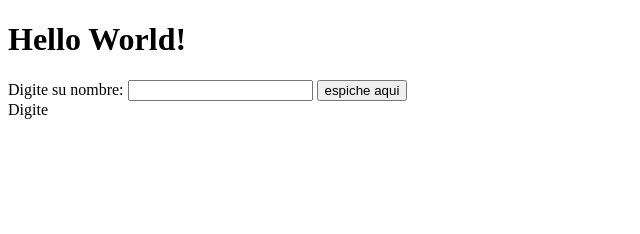
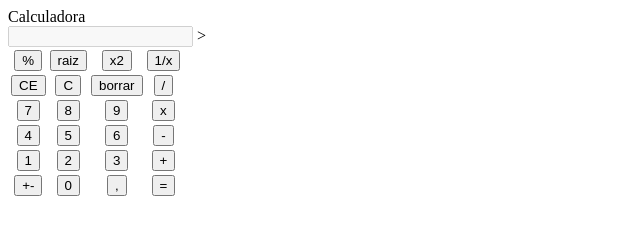
Before and after one commit to softwareiiuptc/taller1408, a plain HTML site: page index.html in a window 1280 px wide. Shown: the whole page, without its empty margins (0-640 px from the left). Drawn offline with nearby package versions, Linux system fonts and the light colour scheme.

Commit message:
Add files via upload

```diff
--- a/index.html
+++ b/index.html
@@ -6,29 +6,86 @@ and open the template in the editor.
 -->
 <html>
     <head>
-        <title>Start Page</title>
-        <meta http-equiv="Content-Type" content="text/html; charset=UTF-8">
-        <script src="https://code.jquery.com/jquery-3.2.1.min.js"></script>
-        <script type="text/javascript">function nana(){
-            var nombre=$('#nombre').val();
-            $('h1').html('Hello Word'+nombre+'!');
-        }</script>
+        <title>Calculadora</title>
+        <meta charset="UTF-8">
+        <meta name="viewport" content="width=device-width, initial-scale=1.0">
     </head>
     <body>
-        <h1>Hello World!</h1>
-        <label>Digite su nombre:</label>
-        <input type="text" id="nombre"/>
-        <button>espiche aqui</button>
-        <div id="porcentaje" onclick="nana()"><label>Digite</label></div>
-        <div></div>
-        <div></div>
-        <div></div>
-        <div></div>
-        <div></div>
-        <div></div>
-        <div></div>
+        <div>Calculadora</div>
+        <form name="calc">
+            <input type="label" name="ans" value="" disabled="true">
+            <table border="0">
+                <thead>
+                    <tr>
+                        <th><input type="button" value="%" onclick="document.calc.ans.value+='%'"></th>
+                         <th><input type="button" value="raiz" onclick="document.calc.ans.value=raiz(document.calc.ans.value)"> </th>
+                        <th><input type="button" value="x2" onclick="document.calc.ans.value=elevar(document.calc.ans.value)">  </th>
+                         <th><input type="button" value="1/x" onclick= "document.calc.ans.value=evalu(document.calc.ans.value)">  </th>
+                    </tr>
+                </thead>
+                <tbody>
+                    <tr>
+                       <th><input type="reset" value="CE" >  </th>
+                        <th><input type="reset" value="C">  </th>
+                        <th><input type="reset" value="borrar" >  </th>
+                        <th><input type="button" value="/" onclick="document.calc.ans.value+='/'">  </th>
+
+                    </tr>
+                    <tr>
+                        <th><input type="button" value="7" onclick="document.calc.ans.value+='7'">  </th>
+                         <th><input type="button" value="8" onclick="document.calc.ans.value+='8'">  </th>
+                          <th><input type="button" value="9" onclick="document.calc.ans.value+='9'">  </th>
+                           <th><input type="button" value="x" onclick="document.calc.ans.value+='*'">  </th>
+                    </tr>
+                    <tr>
+                         <th><input type="button" value="4" onclick="document.calc.ans.value+='4'">  </th>
+                          <th><input type="button" value="5" onclick="document.calc.ans.value+='5'">  </th>
+                           <th><input type="button" value="6" onclick="document.calc.ans.value+='6'">  </th>
+                            <th><input type="button" value="-" onclick="document.calc.ans.value+='-'">  </th>
+
+                    </tr>
+                    <tr>
+                        <th><input type="button" value="1" onclick="document.calc.ans.value+='1'">  </th>
+                         <th><input type="button" value="2" onclick="document.calc.ans.value+='2'">  </th>
+                          <th><input type="button" value="3" onclick="document.calc.ans.value+='3'">  </th>
+                           <th><input type="button" value="+" onclick="document.calc.ans.value+='+'">  </th>
 
 
+                    </tr>
+                    <tr>
+                         <th><input type="button" value="+-" onclick="document.calc.ans.value=signo(document.calc.ans.value)">  </th>>
+                          <th><input type="button" value="0" onclick="document.calc.ans.value+='0'">  </th>
+                           <th><input type="button" value="," onclick="document.calc.ans.value+=','">  </th>
+                            <th><input type="button" value="=" onClick="document.calc.ans.value=eval(document.calc.ans.value)"> </th>
 
+                    </tr>
+
+
+                </tbody>
+            </table>
+            <script src= "https://code.jquery.com/jquery-3.2.1.min.js"></script>
+            <script type="text/javascript">
+            function evalu(a){
+                    return 1/a
+               }
+                </script>
+
+                <script type="text/javascript">
+                    function raiz(a){
+                        return Math.sqrt(a)
+                    }
+
+                </script>
+                <script type="text/javascript">
+                    function elevar(a){
+                        return Math.pow(a,2)
+                    }
+                </script>
+                <script type="text/javascript">
+                    function signo(a){
+                        return (a*-1)
+                    }
+                </script>
+        </form>
     </body>
 </html>
```
